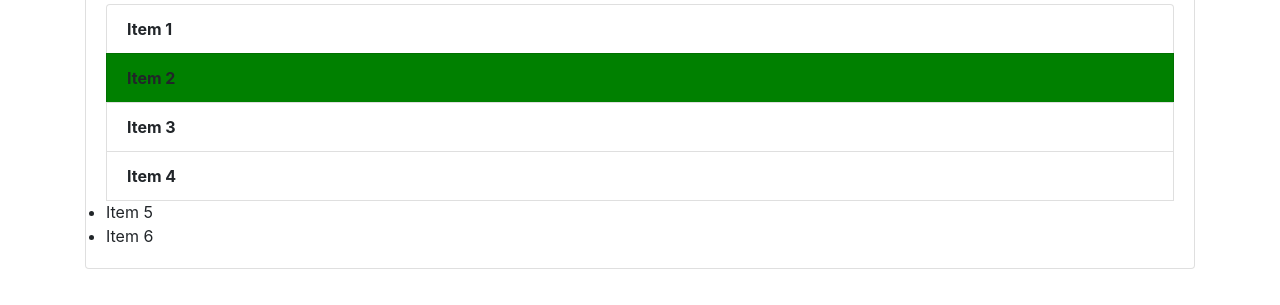
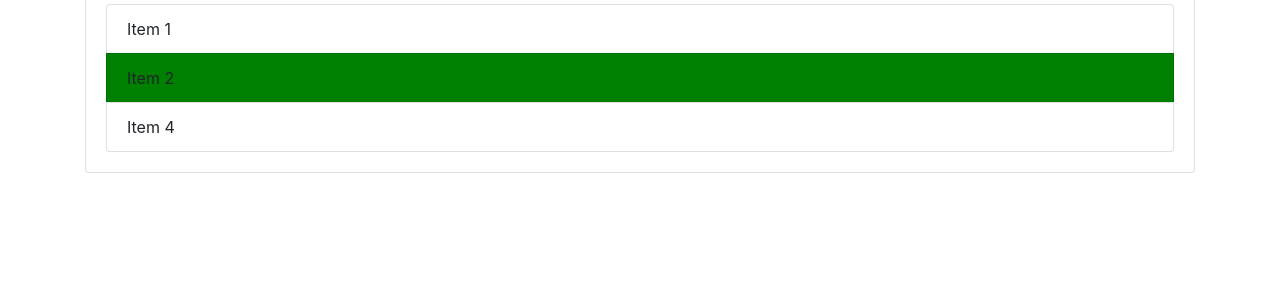
Before and after one commit to Vaastik/Practice, a plain HTML site: page index.html in a window 1280 px wide. Shown: the part 273-578 px from the top of the page. Drawn offline with nearby package versions, Linux system fonts and the light colour scheme.

Commit message:
code updated (querySelector operation)

```diff
--- a/index.html
+++ b/index.html
@@ -26,8 +26,6 @@
       <li class="list-group-item">Item 2</li>
       <li class="list-group-item">Item 3</li>
       <li class="list-group-item">Item 4</li>
-      <li>Item 5</li>
-      <li>Item 6</li>
     </ul>
    </div>
   </div>
--- a/index.js
+++ b/index.js
@@ -1,8 +1,13 @@
-var item = document.getElementsByClassName("list-group-item");
+// var item = document.getElementsByClassName("list-group-item");
 // console.log(item);
-console.log(item[1]);
-item[1].style.backgroundColor='green';
-for(var i=0; i<item.length; i++)
-{
-    item[i].style.fontWeight='bold';
-}
+// console.log(item[1]);
+// item[1].style.backgroundColor='green';
+// for(var i=0; i<item.length; i++)
+// {
+//     item[i].style.fontWeight='bold';
+// }
+
+var list = document.querySelectorAll(".list-group-item");
+
+list[1].style.backgroundColor='green';
+list[2].style.display='none';
```
